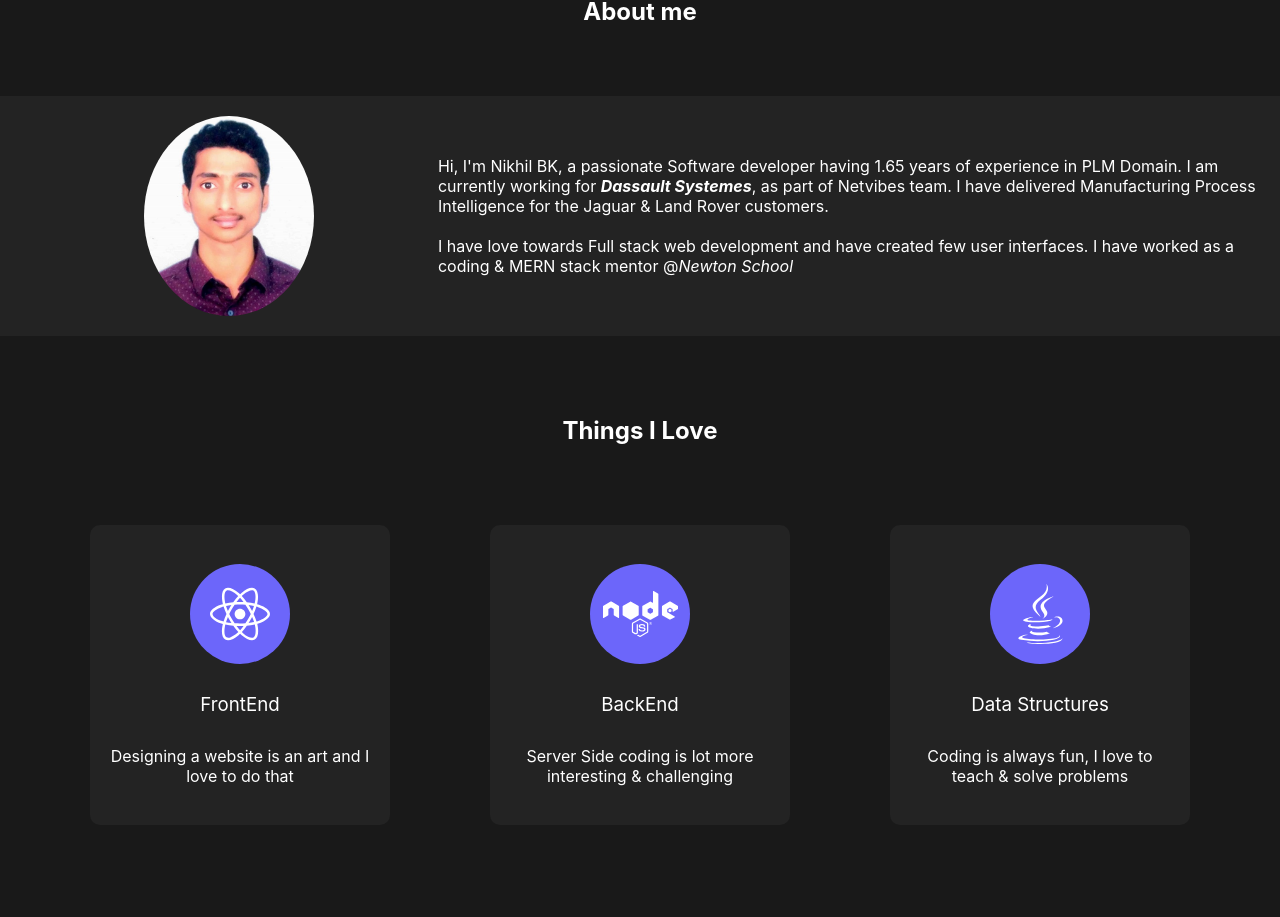
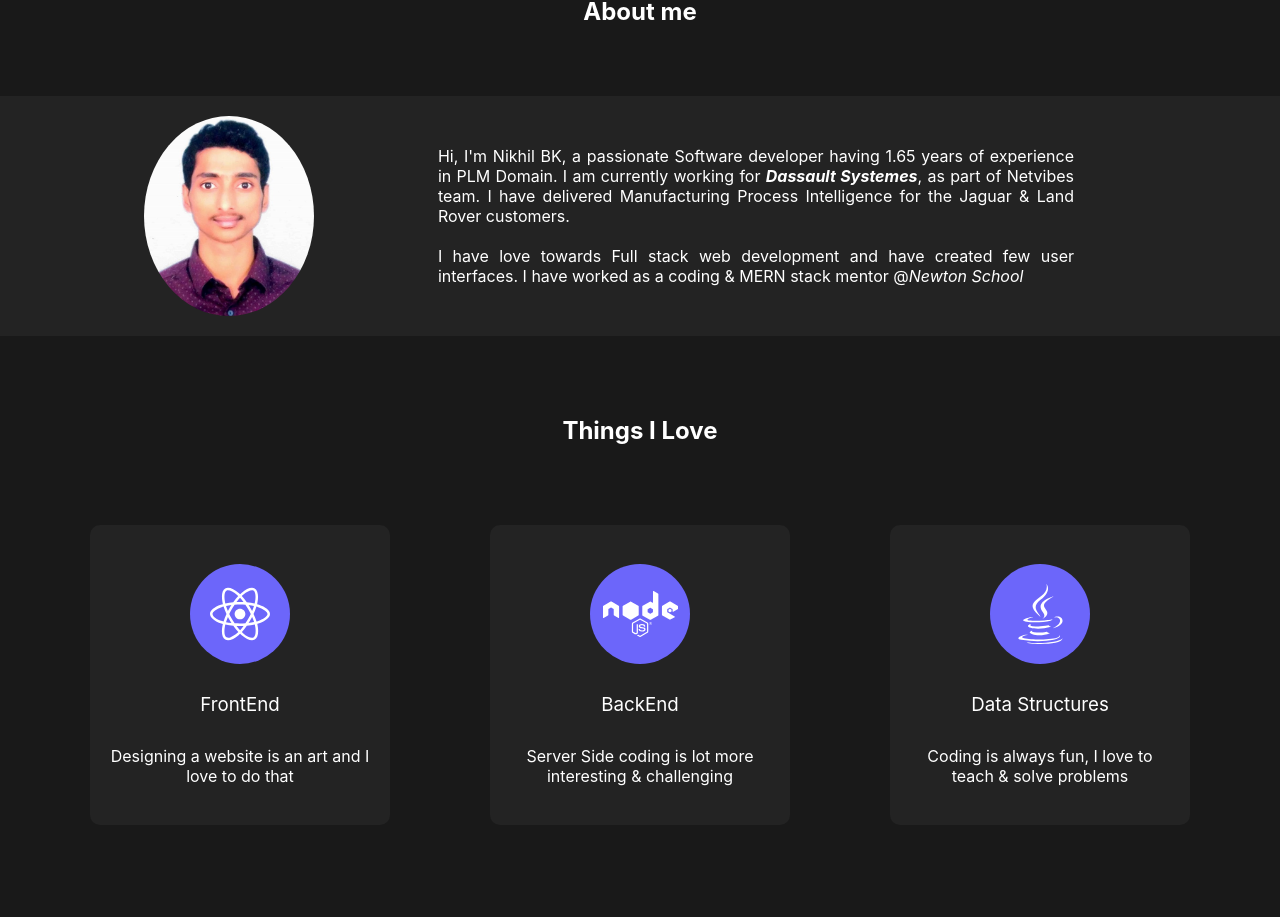
Before and after one commit to NikBK/portfolio, a React (Create React App) app: page / in a window 1280 px wide. Shown: the part 873-1790 px from the top of the page. Built offline with nearby package versions, Linux system fonts and the light colour scheme.

Commit message:
about section css

```diff
--- a/src/compoStyle/about.css
+++ b/src/compoStyle/about.css
@@ -12,12 +12,6 @@
     background-color: rgb(35, 35, 35);
 }
 
-@media screen and (max-width: 700px) {
-    .about-container {
-        flex-direction: column;
-    }
-}
-
 .hero {
     width: 200px;
     height: 200px;
@@ -25,8 +19,26 @@
     margin: 0 10%;
 }
 
+@media screen and (max-width: 700px) {
+    .about-container {
+        flex-direction: column;
+    }
+
+    .hero {
+        margin-bottom: 10%;
+    }
+}
+
+
+
 .about-hero {
-    text-align: left;
+    text-align: justify;
+}
+
+@media (min-width: 700px) {
+    .about-hero {
+        margin-right: 15%;
+    }
 }
 
 .things-i-love {
--- a/src/compoStyle/homePage.css
+++ b/src/compoStyle/homePage.css
@@ -80,7 +80,7 @@
     font-size: 0.9rem;
 }
 
-@media screen and (max-width: 700px) {
+@media screen and (max-width: 500px) {
     .coding-box {
         font-size: 0.7rem;
     }
```
